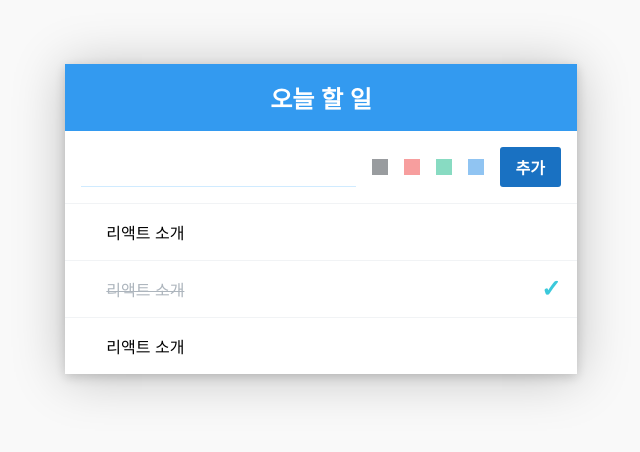
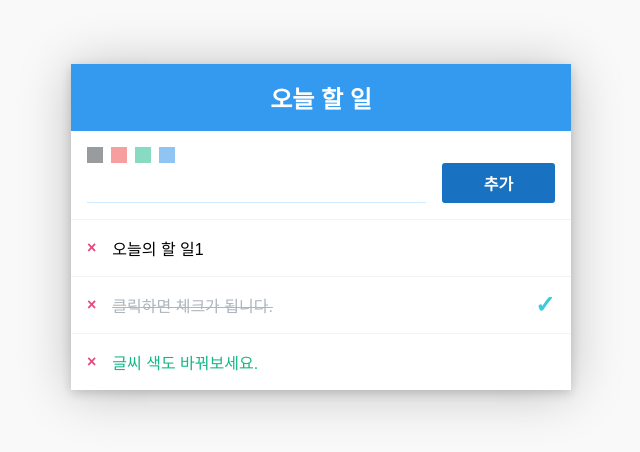
Before and after one commit to pumpkinzomb/Todolist-react, a React (Create React App) app: page / in a window 1280 px wide. Shown: the top 452 px of the page, without its empty margins (319-959 px from the left). Built offline with nearby package versions, Linux system fonts and the light colour scheme.

Commit message:
update some stuff.

```diff
--- a/src/App.js
+++ b/src/App.js
@@ -10,9 +10,9 @@ class App extends Component {
   state = {
     input : "",
     todos : [
-      {id:0, text:"리액트 소개", checked: false, color:""},
-      {id:1, text:"리액트 소개", checked: true, color:""},
-      {id:2, text:"리액트 소개", checked: false, color:""}
+      {id:0, text:"오늘의 할 일1", checked: false, color:""},
+      {id:1, text:"클릭하면 체크가 됩니다.", checked: true, color:""},
+      {id:2, text:"글씨 색도 바꿔보세요.", checked: false, color:"color3"}
     ],
     colors : [
       "color1", //#343a40
--- a/src/components/Form.css
+++ b/src/components/Form.css
@@ -3,11 +3,11 @@
   }
 
   .form input {
-    flex: 1; /* 버튼을 뺀 빈 공간을 모두 채워줍니다 */
     font-size: 1.25rem;
     outline: none;
     border: none;
     border-bottom: 1px solid #d0ebff;
+    width:75%;
   }
 
   .form input.color1{
@@ -24,6 +24,9 @@
   }
 
   .create-button {
+    width:25%;
+    box-sizing: border-box;
+
     padding-top: 0.5rem;
     padding-bottom: 0.5rem;
     padding-left: 1rem;
@@ -34,6 +37,7 @@
     color: white;
     font-weight: 600;
     cursor: pointer;
+    text-align: center;
   }
 
   .create-button:hover {
--- a/src/components/Form.js
+++ b/src/components/Form.js
@@ -2,13 +2,17 @@ import React from "react";
 import "./Form.css"
 import Palette from "./Palette"
 
-const Form = ({value, onChange, onCreate, onKeyPress,colors,onColor,selected,onSelect}) => {
+const Form = ({value, onChange, onCreate, onKeyPress, colors, onColor, onSelect}) => {
+
     return(
-        <div className="form">
-            <input value={value} onChange={onChange} onKeyPress={onKeyPress} className={onColor} />
-            <Palette colors={colors} selected={selected} onSelect={onSelect}  />
-            <div className="create-button" onClick={onCreate}>추가</div>
+        <div>
+            <Palette colors={colors} selected={onColor} onSelect={onSelect}  />
+            <div className="form">
+                <input value={value} onChange={onChange} onKeyPress={onKeyPress} className={onColor} />
+                <div className="create-button" onClick={onCreate}>추가</div>
+            </div>
         </div>
+
     );
 }
 
--- a/src/components/Palette.css
+++ b/src/components/Palette.css
@@ -1,7 +1,6 @@
 .palette {
-    margin-left: 1rem;
     display: flex;
-    justify-content: center;
+    justify-content: left;
     align-items: center;
   }
 
@@ -35,5 +34,5 @@
   }
 
   .color + .color {
-    margin-left: 1rem;
+    margin-left: .5rem;
   }
--- a/src/components/Palette.js
+++ b/src/components/Palette.js
@@ -3,14 +3,15 @@ import "./Palette.css"
 
 const Color = ({color, onSelect ,selected}) => {
     return (
-        <span className={`palette-${color} color ${selected? "selected" :""}`} onClick={()=>{onSelect(color)}}></span>
+        <span className={`palette-${color} color ${selected===color? "active" :""}`} onClick={()=>{onSelect(color)}}></span>
     );
 }
 
 class Palette extends Component{
 
     render(){
-        const {colors, selected, onSelect} = this.props;
+        const {colors, onSelect, selected} = this.props;
+
         return(
             <div className="palette">
                 {
--- a/src/components/TodoItem.css
+++ b/src/components/TodoItem.css
@@ -12,9 +12,9 @@
   }
 
   /* todo-item 에 마우스가 있을때만 .remove 보이기 */
-  .todo-item:hover .remove {
+  /* .todo-item:hover .remove {
     opacity: 1;
-  }
+  } */
 
   /* todo-item 사이에 윗 테두리 */
   .todo-item + .todo-item {
@@ -26,7 +26,7 @@
     margin-right: 1rem;
     color: #e64980;
     font-weight: 600;
-    opacity: 0;
+    /* opacity: 0; */
   }
 
   .todo-text {
--- a/src/components/TodoListTemplate.css
+++ b/src/components/TodoListTemplate.css
@@ -1,6 +1,7 @@
 .todo-list-template {
     background: white;
-    width: 512px;
+    max-width:500px;
+    width: 100%;
     box-shadow: 0 3px 10px rgba(0,0,0,0.16), 0 3px 50px rgba(0,0,0,0.23); /* 그림자 */
     margin: 0 auto; /* 페이지 중앙 정렬 */
     margin-top: 4rem;
```
Also changed, not shown: 1 other file (tests, documents, lock files or other folders).
